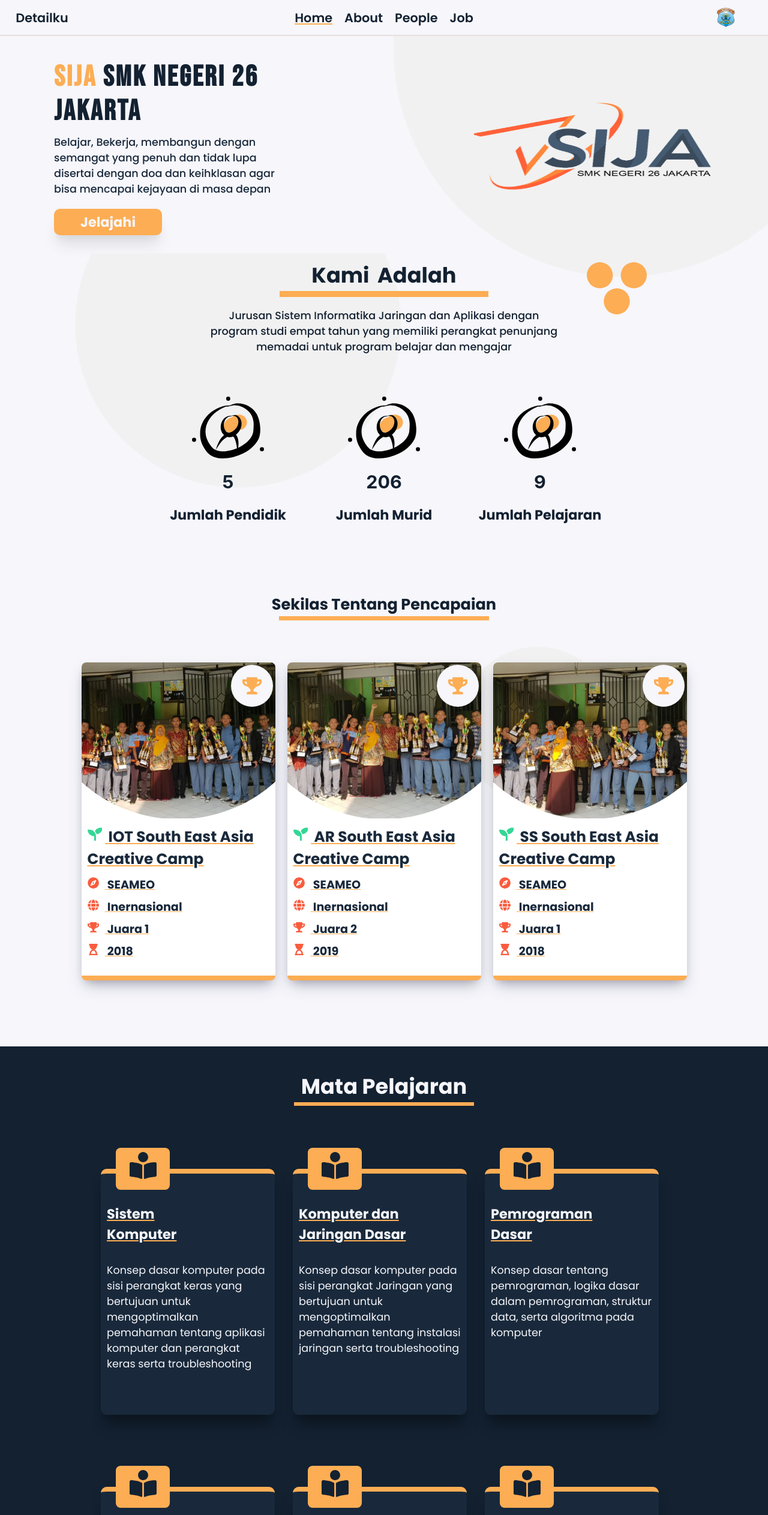
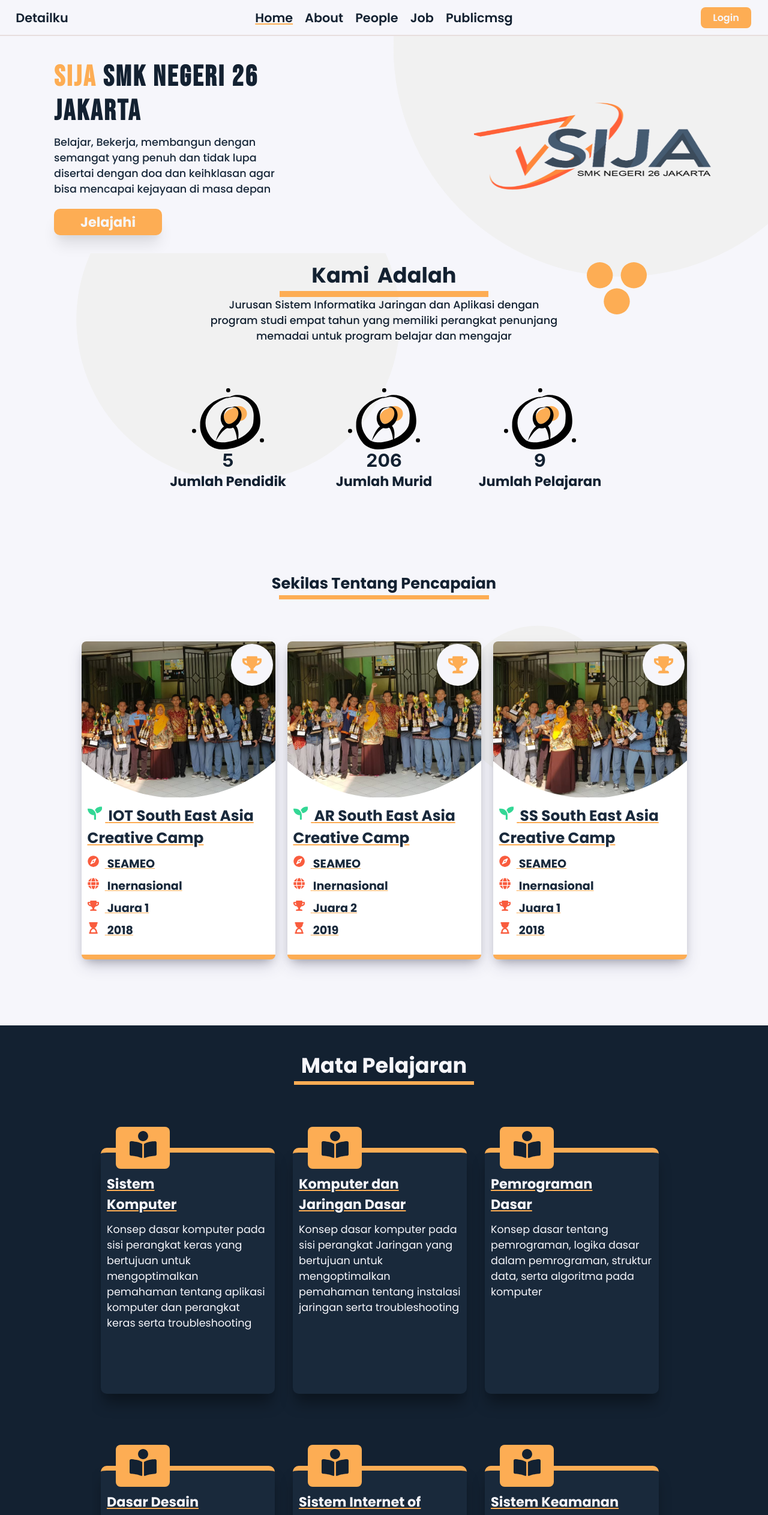
Before and after one commit to NAoHR/detailku-sija, a Next.js app: page / in a window 1280 px wide. Shown: the top 2525 px of the page at 60% size. Built offline with nearby package versions, Linux system fonts and the light colour scheme; no server answers.

Commit message:
refactor: refactor old code and design to get it more beautiful

```diff
--- a/components/Usable/ErrorData.jsx
+++ b/components/Usable/ErrorData.jsx
@@ -1,10 +1,12 @@
 import {BiErrorCircle} from "react-icons/bi"
 import style from "../../styles/components-css/usable/ErrorData.module.css"
 
-const ErrData = ({message}) => {
+const ErrData = ({message, dashboard}) => {
     return (
         <>
-            <div className={style.lovely_errMessage}>
+            <div className={style.lovely_errMessage} style={{
+                minHeight : `${dashboard ? "300px" : "100%"}`
+            }}>
                 <h1 className={`${style.lovely_errmessage_text} ${style.lovely_big_icon}`}>
                     <BiErrorCircle />
                 </h1>
--- a/components/Usable/Navbar.jsx
+++ b/components/Usable/Navbar.jsx
@@ -1,7 +1,8 @@
 import style from "../../styles/components-css/usable/Navbar.module.css";
 import CustomLink from "../../utils/Custom_link";
 import { useRouter } from "next/router";
-import { useState,useEffect } from "react";
+import { useState, useEffect, useContext } from "react";
+import { AuthContext } from "../../utils/AuthContext";
 
 import {
     FaBars,FaTimes
@@ -11,6 +12,8 @@ export default function Navbar(){
     const [expand, setExpand] = useState(false);
     const [page,setPage] = useState(null);
     const router = useRouter();
+    const {state, isLoggedIn, dispatch} = useContext(AuthContext);
+
     function setColor(page,given){
         return {
             "textDecoration" : `${page == given ? "underline var(--orange)" : "none"}`
@@ -28,13 +31,21 @@ export default function Navbar(){
                     setPage(pathName);
                     return;
             }
+
         }
-
     },[router.isReady])
 
-    useEffect(()=>{
-        console.log(page);
-    },[page])
+    useEffect(() => {
+        isLoggedIn()
+        .then((v) => {
+            dispatch({type: "isLoggedIn", payload : v});
+        })
+        .catch((e)=>{
+            console.log("here", e)
+            dispatch({type: "LogOut"});
+        });
+    }, [])
+
     return (
         <>
         <nav className={style.nav_wrapper}>
@@ -75,10 +86,29 @@ export default function Navbar(){
                             </h1>
                         </CustomLink>
                     </span>
+                    <span className={style.center_span}>
+                        <CustomLink path={"/publicmsg"}>
+                            <h1 className={style.center_side_content} style={setColor(page,"publicmsg")}>
+                                Publicmsg
+                            </h1>
+                        </CustomLink>
+                    </span>
                 </div>
                 <div className={`${style.right_side} ${style.align_center}`} onClick={function(e){setExpand(!expand)}}>
-                        <div className={`${style.align_center} ${style.diss}`}>
-                            <img src="/smkn26_logo.png" alt="smkn26logo" className={style.smkn_logo}/>
+                        <div className={`${style.align_center} ${style.diss}`} style={{
+                            background: "var(--orange)",
+                            borderRadius : "8px"
+                        }}>
+                            <CustomLink path={`${state.loginRelated.isLoggedIn ? "/me" : "/login"}`}>
+                                <h1 className={style.center_side_content} style={{
+                                    ...setColor(page,"login"),
+                                    fontSize: "1em",
+                                    padding: "5px 10px 5px 10px",
+                                    color: "var(--white)"
+                                }}>
+                                    {`${state.loginRelated.isLoggedIn ? "me" : "Login"}`}
+                                </h1>
+                            </CustomLink>
                         </div>
                     <h1 className={style.icon_wrapper} style={{color : expand ? "var(--white)" : "var(--black)", transition : ".5s"}} >
                         {expand ? <FaTimes /> : <FaBars />}
@@ -123,6 +153,20 @@ export default function Navbar(){
                                     </h1>
                                 </CustomLink>
                             </div>
+                            <div className={style.expander_item}>
+                                <CustomLink path={"/publicmsg"}>
+                                    <h1 className={style.expander_text} style={setColor(page,"publicmsg")}>
+                                        Publicmsg
+                                    </h1>
+                                </CustomLink>
+                            </div>
+                            <div className={style.expander_item}>
+                                <CustomLink path={`${state.loginRelated.isLoggedIn ? "/me" : "/login"}`}>
+                                    <h1 className={style.expander_text} style={setColor(page,"login")}>
+                                        {`${state.loginRelated.isLoggedIn ? "me" : "Login"}`}
+                                    </h1>
+                                </CustomLink>
+                            </div>
                         </div>
                     </div>
         </nav>
--- a/styles/components-css/usable/ErrorData.module.css
+++ b/styles/components-css/usable/ErrorData.module.css
@@ -1,6 +1,5 @@
 .lovely_errMessage{
     width: 100%;
-    min-height: 100%;
     display: flex;
     flex-direction: column;
     justify-content: center;
@@ -12,7 +11,7 @@
     margin: 0px;
     color: var(--black);
     font-family: 'Poppins', cursive;
-    font-size: 2.6em;
+    font-size: 1.5em;
 }
 .lovely_errmessage_text.lovely_big_icon{
     font-size: 4em;
--- a/styles/globals.css
+++ b/styles/globals.css
@@ -7,19 +7,100 @@
   --bold-white : #F1F1F1;
   --bold-orange :#DFA01E;
   --dark-orange : #F95C3E;
+  /* --light-black: #19293b; */
   --light-black: #19293b;
+  --light-orange: #ffd9ad;
   --green :#33D795;
-  --blue : #0094FF;
+  --blue : #35a1ff;
+  --red: #f96c67;
 }
+/* font related */
+  .poppins{
+    font-family: 'Poppins', sans-serif;
+  }
 
-.poppins{
-  font-family: 'Poppins', sans-serif;
-}
+  .bebas{
+    font-family: 'Bebas Neue', cursive;
+  }
 
-.bebas{
-  font-family: 'Bebas Neue', cursive;
-}
+/* color-related */
 
+  .c-black{
+    color: var(--black);
+  }
+  .c-white{
+    color: var(--white);
+  }
+  .c-orange{
+    color: var(--orange);
+  }
+  .c-bold-white{
+    color: var(--bold-white);
+  }
+  .c-bold-orange{
+    color: var(--bold-orange);
+  }
+  .c-light-orange{
+    color: var(--light-orange);
+  }
+  .c-green{
+    color: var(--green);
+  }
+  .c-red{
+    color: var(--red);
+  }
+
+/* backround-related */
+
+  .b-black{
+    background: var(--black);
+  }
+  .b-white{
+    background: var(--white);
+  }
+  .b-orange{
+    background: var(--orange);
+  }
+  .b-blue{
+    background: var(--blue);
+  }
+  .b-red{
+    background: var(--red);
+  }
+  .b-bold-white{
+    background: var(--bold-white);
+  }
+  .b-bold-orange{
+    background: var(--bold-orange);
+  }
+  .b-light-black{
+    background: var(--light-black);
+  }
+  .b-light-orange{
+    background: var(--light-orange);
+  }
+
+/* layour related */
+  .absolute_width{
+    width: 100%;
+  }
+  .flex{
+    display: flex;
+  }
+
+  .centerAll{
+    justify-content: center;
+    align-items: center;
+  }
+  .m-auto{
+    padding: 20px 20px 20px 20px;
+    margin: 0 auto;
+  }
+  @media screen and (min-width: 1250px) {
+    .absolute_width{
+      width: 1250px;
+    }
+  }
 html,
 body {
   overflow-x: hidden;
@@ -64,8 +145,14 @@ a {
 
 * {
   box-sizing: border-box;
+  margin: 0px;
+  padding: 0px;
 }
 .pm_remover{
   padding: 0px;
   margin: 0px;
 }
+
+.shadow{
+  box-shadow: rgba(0, 0, 0, 0.1) 0px 4px 12px;
+}
--- a/utils/Transition_Context.jsx
+++ b/utils/Transition_Context.jsx
@@ -6,12 +6,14 @@ export const TransitContext = createContext();
 
 const TransitionContext = (props) => {
     const [pageToGo, setPTG] = useState(null);
-    const [isReady,setIsReady] = useState(false)
+    const [isReady,setIsReady] = useState(false);
     const router = useRouter();
 
     function pageTransitHandler(togo){
         if(pageToGo === null){
-            setPTG(togo);
+            if(togo !== router.pathname){
+                setPTG(togo);
+            }
         }
     }
 
```
Also changed, not shown: containers/User_Main.jsx (+138 -24 lines), pages/job.js (line endings or trailing spaces).
